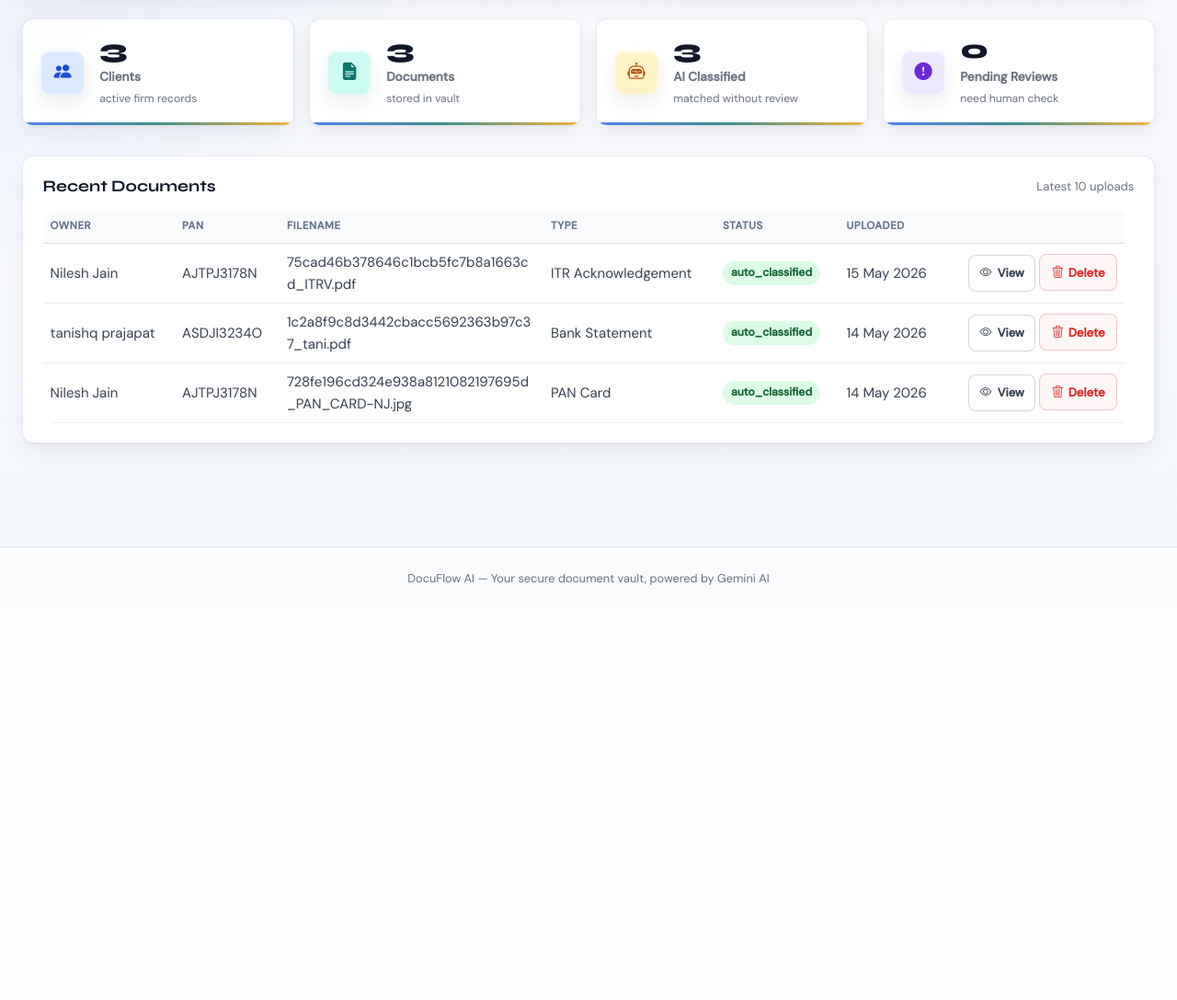
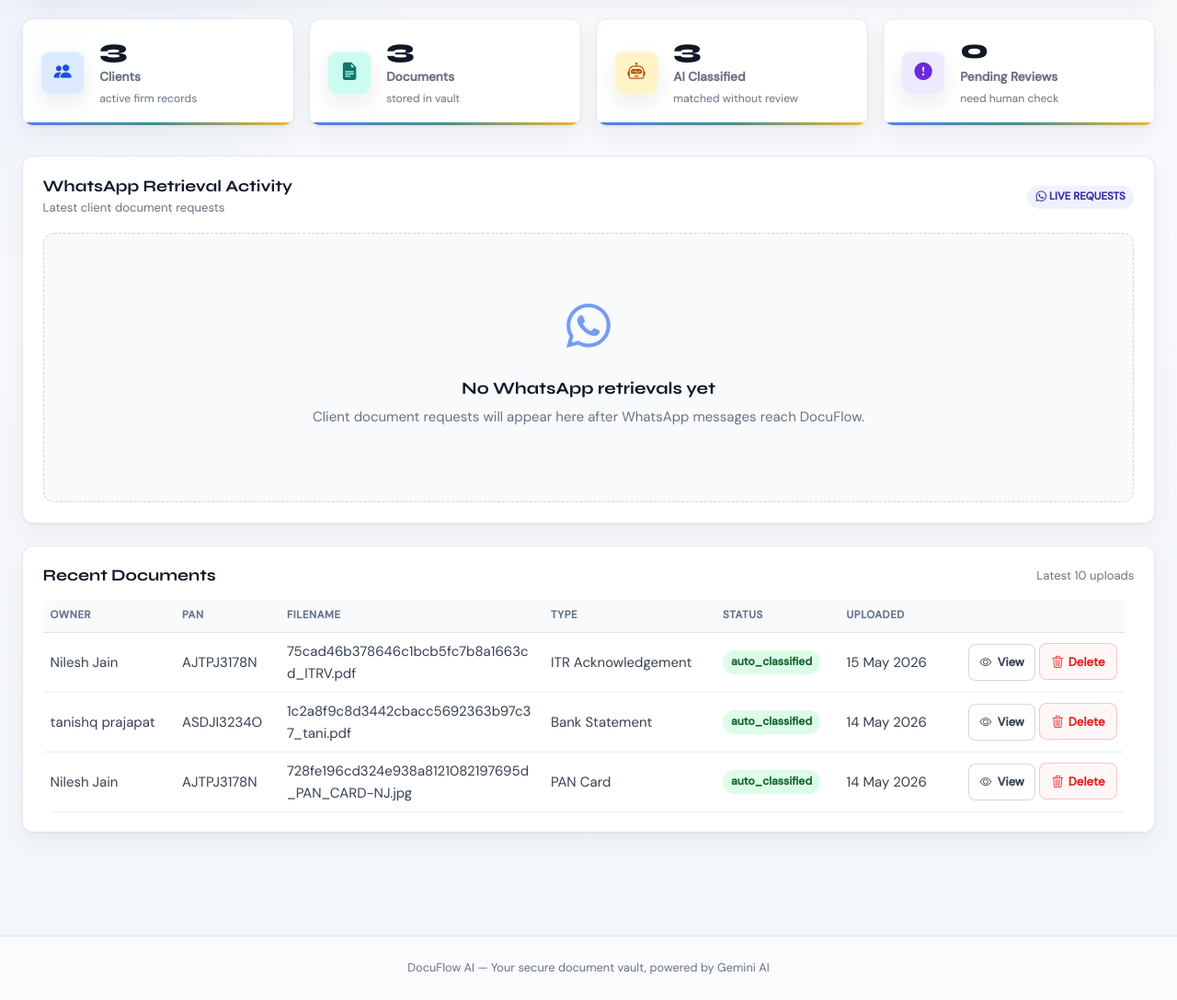
Before and after one commit to jayantjain052005/Docuflow_ai, a Flask app: page /dashboard in a window 1280 px wide. Shown: the part 214-1301 px from the top of the page at 92% size. Before the commit the page ends 850 px from the top, so only its background shows below. Run offline with Flask 3, Linux system fonts and the light colour scheme; a user stored in the database is signed in.

Commit message:
Add WhatsApp retrieval activity tracking

```diff
--- a/app/__init__.py
+++ b/app/__init__.py
@@ -77,8 +77,9 @@ def create_app():
     def verify_whatsapp_webhook():
         verify_token = request.args.get("hub.verify_token")
         challenge = request.args.get("hub.challenge")
+        expected_token = os.getenv("WHATSAPP_VERIFY_TOKEN", "867779121@#")
 
-        if verify_token == "867779121@#":
+        if verify_token == expected_token:
             return challenge or "", 200
 
         return "Verification failed", 403
--- a/app/routes/documents.py
+++ b/app/routes/documents.py
@@ -17,6 +17,7 @@ from ocr.batch import BatchProcessor
 from ocr import process_document
 
 from app.extensions import db
+from app.models.audit_log import AuditLog
 from app.models.client import Client
 from app.models.document import Document
 from app.models.firm import Firm
@@ -263,6 +264,15 @@ def dashboard():
         .limit(10)
         .all()
     )
+    whatsapp_activities = (
+        db.session.query(AuditLog, Client.client_name, Client.pan_number)
+        .outerjoin(Client, AuditLog.entity_id == Client.id)
+        .filter(AuditLog.firm_id == firm_id)
+        .filter(AuditLog.entity_type == "whatsapp_retrieval")
+        .order_by(AuditLog.timestamp.desc())
+        .limit(15)
+        .all()
+    )
 
     return render_template(
         "dashboard.html",
@@ -271,6 +281,7 @@ def dashboard():
         pending_reviews=pending_reviews,
         ai_classified=ai_classified,
         documents=documents,
+        whatsapp_activities=whatsapp_activities,
     )
 
 
--- a/app/services/whatsapp_document_workflow.py
+++ b/app/services/whatsapp_document_workflow.py
@@ -12,6 +12,7 @@ from werkzeug.utils import secure_filename
 from ocr import process_document
 
 from app.extensions import db
+from app.models.audit_log import AuditLog
 from app.models.client import Client
 from app.models.document import Document
 from app.models.firm import Firm
@@ -35,7 +36,12 @@ DOCUMENT_KEYWORDS = {
         "insome tax return",
     ],
     "GST": ["gst", "gstin"],
-    "Bank Statement": ["bank statement", "statement"],
+    "Bank Statement": [
+        "bank statement",
+        "bank statment",
+        "statement",
+        "statment",
+    ],
     "Balance Sheet": [
         "balance sheet",
         "balancesheet",
@@ -160,10 +166,57 @@ def search_client_documents(phone, message, firm_id):
                 clients[0],
                 requested_types,
                 [],
-                f"No ITR found for AY {requested_year}",
+                build_no_document_reply(requested_types, requested_year),
             )
 
     return clients[0], requested_types, documents, None
+
+
+def build_document_reply(documents):
+    lines = ["Here are your matching documents:"]
+    for index, doc in enumerate(documents, start=1):
+        drive_url = (
+            "https://drive.google.com/uc?export=download&id="
+            f"{doc.google_drive_file_id}"
+            if doc.google_drive_file_id
+            else "Drive link unavailable"
+        )
+        lines.append(f"{index}. {doc.filename} ({doc.document_type or 'Unknown'})")
+        lines.append(drive_url)
+    return "\n".join(lines)
+
+
+def build_no_document_reply(requested_types, requested_year=None):
+    requested_label = ", ".join(requested_types) if requested_types else "the requested document"
+    year_label = f" for AY {requested_year}" if requested_year else ""
+    return (
+        f"No document available for {requested_label}{year_label} right now. "
+        "Please ask your CA firm to upload it in DocuFlow."
+    )
+
+
+def log_whatsapp_retrieval(phone, message, firm_id, client=None, documents=None, error=None):
+    count = len(documents or [])
+    request_text = " ".join((message or "").split())[:90] or "blank message"
+    client_label = client.client_name if client and client.client_name else normalize_phone(phone)
+
+    if error:
+        result = error
+    elif count:
+        result = f"{count} document(s) found"
+    else:
+        result = "No document available"
+
+    db.session.add(
+        AuditLog(
+            firm_id=firm_id,
+            user_id=None,
+            action=f"WhatsApp retrieval | {client_label} | {request_text} | {result}",
+            entity_type="whatsapp_retrieval",
+            entity_id=client.id if client else None,
+            ip_address=normalize_phone(phone),
+        )
+    )
 
 
 def _build_metadata(ocr_result):
@@ -295,7 +348,7 @@ def process_local_document(
 
 
 def download_meta_media(media_id, fallback_mime_type=None, fallback_filename=None):
-    token = os.getenv("TOKEN") or os.getenv("WHATSAPP_TOKEN") or os.getenv("META_WHATSAPP_TOKEN")
+    token = os.getenv("WHATSAPP_TOKEN") or os.getenv("META_WHATSAPP_TOKEN") or os.getenv("TOKEN")
     if not token:
         raise RuntimeError("Meta WhatsApp token is not configured")
 
@@ -379,19 +432,19 @@ def process_twilio_webhook_form(form):
         if error:
             reply = error
         elif docs:
-            lines = ["Here are your matching documents:"]
-            for index, doc in enumerate(docs, start=1):
-                drive_url = (
-                    "https://drive.google.com/uc?export=download&id="
-                    f"{doc.google_drive_file_id}"
-                    if doc.google_drive_file_id
-                    else "Drive link unavailable"
-                )
-                lines.append(f"{index}. {doc.filename} ({doc.document_type or 'Unknown'})")
-                lines.append(drive_url)
-            reply = "\n".join(lines)
+            reply = build_document_reply(docs)
         else:
-            reply = "No matching documents found."
+            reply = build_no_document_reply(requested)
+
+        log_whatsapp_retrieval(
+            sender,
+            body,
+            firm_id=client.firm_id,
+            client=client,
+            documents=docs,
+            error=error,
+        )
+        db.session.commit()
 
         return {
             "sender": sender,
@@ -430,8 +483,8 @@ def process_twilio_webhook_form(form):
 
 
 def send_meta_text_message(to_number, text):
-    token = os.getenv("TOKEN") or os.getenv("WHATSAPP_TOKEN") or os.getenv("META_WHATSAPP_TOKEN")
-    phone_number_id = os.getenv("PHONE_NUMBER_ID") or os.getenv("WHATSAPP_PHONE_NUMBER_ID")
+    token = os.getenv("WHATSAPP_TOKEN") or os.getenv("META_WHATSAPP_TOKEN") or os.getenv("TOKEN")
+    phone_number_id = os.getenv("WHATSAPP_PHONE_NUMBER_ID") or os.getenv("PHONE_NUMBER_ID")
 
     if not token or not phone_number_id:
         logger.info("Meta WhatsApp reply skipped; token or phone_number_id missing")
@@ -498,9 +551,19 @@ def process_meta_webhook_payload(payload):
                 if error:
                     safe_send_meta_text_message(sender, error)
                 elif docs:
-                    safe_send_meta_text_message(sender, f"Found {len(docs)} matching document(s).")
+                    safe_send_meta_text_message(sender, build_document_reply(docs))
                 else:
-                    safe_send_meta_text_message(sender, "No matching documents found.")
+                    safe_send_meta_text_message(sender, build_no_document_reply(requested))
+
+                log_whatsapp_retrieval(
+                    sender,
+                    body,
+                    firm_id=client.firm_id,
+                    client=client,
+                    documents=docs,
+                    error=error,
+                )
+                db.session.commit()
                 continue
 
             if message_type not in ("document", "image"):
--- a/app/templates/dashboard.html
+++ b/app/templates/dashboard.html
@@ -137,6 +183,45 @@
   </div>
 </div>
 
+<div class="card-custom" style="margin-bottom:1.5rem;">
+  <div class="card-body">
+    <div class="d-flex align-items-center justify-content-between gap-3 mb-3 flex-wrap">
+      <div>
+        <h3 style="font-size:1.1rem;margin:0;">WhatsApp Retrieval Activity</h3>
+        <span class="text-muted-custom" style="font-size:0.82rem;">Latest client document requests</span>
+      </div>
+      <span class="badge-type"><i class="bi bi-whatsapp"></i> Live requests</span>
+    </div>
+
+    {% if whatsapp_activities %}
+    <div class="activity-list">
+      {% for log, client_name, pan_number in whatsapp_activities %}
+        {% set parts = log.action.split(" | ") %}
+        {% set request_text = parts[2] if parts|length > 2 else log.action %}
+        {% set result_text = parts[3] if parts|length > 3 else "Logged" %}
+        <div class="activity-item">
+          <div>
+            <div class="activity-client">{{ client_name or (parts[1] if parts|length > 1 else "Unknown client") }}</div>
+            <div class="activity-meta">{{ pan_number or log.ip_address or "-" }}</div>
+          </div>
+          <div class="activity-request">{{ request_text }}</div>
+          <span class="activity-result {{ 'missed' if 'No document available' in result_text or 'No supported' in result_text else '' }}">
+            {{ result_text }}
+          </span>
+          <div class="activity-time">{{ log.timestamp.strftime('%d %b, %I:%M %p') if log.timestamp else "-" }}</div>
+        </div>
+      {% endfor %}
+    </div>
+    {% else %}
+    <div class="empty-state">
+      <div class="empty-icon"><i class="bi bi-whatsapp"></i></div>
+      <h3>No WhatsApp retrievals yet</h3>
+      <p>Client document requests will appear here after WhatsApp messages reach DocuFlow.</p>
+    </div>
+    {% endif %}
+  </div>
+</div>
+
 <div class="card-custom">
   <div class="card-body">
     <div class="d-flex align-items-center justify-content-between gap-3 mb-3 flex-wrap">
```
Also changed, not shown: other parts of app/templates/dashboard.html (+46 -0 lines), app/services/whatsapp_service.py (+27 -19 lines), 1 other file.
